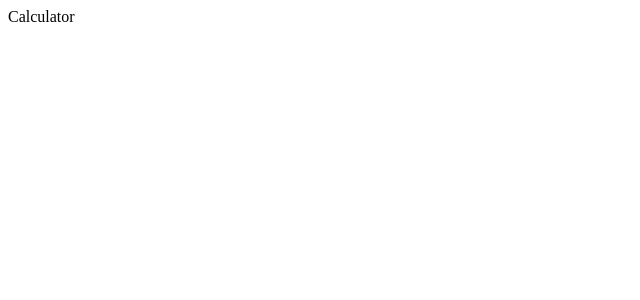
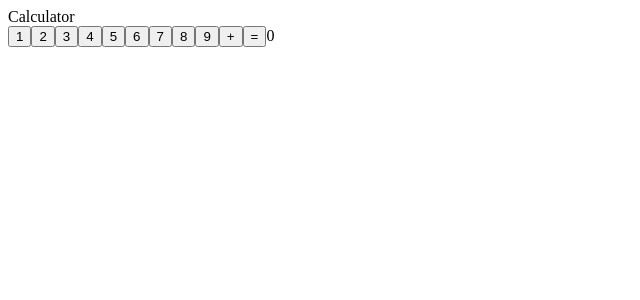
Before and after one commit to AlexKMarshall/calculator, a Next.js app: page / in a window 1280 px wide. Shown: the top 300 px of the page, without its empty margins (0-640 px from the left). Built offline with nearby package versions, Linux system fonts and the light colour scheme.

Commit message:
implement addition of single digits

```diff
--- a/package.json
+++ b/package.json
@@ -9,13 +9,16 @@
     "test": "jest --watch"
   },
   "dependencies": {
+    "@xstate/react": "^1.6.2",
     "next": "12.0.3",
     "react": "17.0.2",
-    "react-dom": "17.0.2"
+    "react-dom": "17.0.2",
+    "xstate": "^4.26.0"
   },
   "devDependencies": {
     "@testing-library/jest-dom": "^5.15.0",
     "@testing-library/react": "^12.1.2",
+    "@testing-library/user-event": "^13.5.0",
     "@types/node": "16.11.6",
     "@types/react": "17.0.34",
     "babel-jest": "^27.3.1",
--- /dev/null
+++ b/src/features/calculator.tsx
@@ -0,0 +1,125 @@
+import { assign, createMachine } from 'xstate'
+
+import { useMachine } from '@xstate/react'
+
+const numbers = ['1', '2', '3', '4', '5', '6', '7', '8', '9'] as const
+
+export type NumberKey = typeof numbers[number]
+
+type CalculatorEvent =
+  | { type: 'number'; key: NumberKey }
+  | { type: 'operator'; key: '+' }
+  | { type: 'equals' }
+type CalculatorContext = {
+  operand1Value: string
+  operand2Value: string
+  operator: '+' | null
+  display: string
+}
+
+const calculate = (
+  operand1: CalculatorContext['operand1Value'],
+  operand2: CalculatorContext['operand2Value'],
+  operator: CalculatorContext['operator']
+) => {
+  const op1 = parseInt(operand1)
+  const op2 = parseInt(operand2)
+  switch (operator) {
+    case '+':
+      return op1 + op2
+    default:
+      return 0
+  }
+}
+
+const calculatorMachine = createMachine<CalculatorContext, CalculatorEvent>({
+  id: 'calculator',
+  initial: 'start',
+  context: {
+    operand1Value: '',
+    operator: null,
+    operand2Value: '',
+    display: '0',
+  },
+  states: {
+    start: {
+      on: {
+        number: {
+          target: 'operand1',
+          actions: assign({
+            display: (context, event) => event.key,
+          }),
+        },
+      },
+    },
+    operand1: {
+      on: {
+        operator: {
+          target: 'operator',
+          actions: assign({
+            operand1Value: (context, event) => context.display,
+            operator: (context, event) => event.key,
+          }),
+        },
+      },
+    },
+    operator: {
+      on: {
+        number: {
+          target: 'operand2',
+          actions: assign({
+            display: (context, event) => event.key,
+          }),
+        },
+      },
+    },
+    operand2: {
+      on: {
+        equals: {
+          target: 'result',
+          actions: assign({
+            operand2Value: (context, event) => context.display,
+          }),
+        },
+      },
+    },
+    result: {
+      entry: [
+        assign({
+          display: ({ operand1Value, operator, operand2Value }, event) => {
+            return calculate(operand1Value, operand2Value, operator).toString()
+          },
+        }),
+      ],
+    },
+  },
+})
+
+export function Calculator(): JSX.Element {
+  const [state, send] = useMachine(calculatorMachine)
+  console.log(state.value)
+  // console.log(state.context)
+  return (
+    <>
+      {numbers.map((number) => (
+        <button
+          key={number}
+          type="button"
+          onClick={() => send({ type: 'number', key: number })}
+        >
+          {number}
+        </button>
+      ))}
+      <button
+        type="button"
+        onClick={() => send({ type: 'operator', key: '+' })}
+      >
+        +
+      </button>
+      <button type="button" onClick={() => send('equals')}>
+        =
+      </button>
+      <output>{state.context.display}</output>
+    </>
+  )
+}
--- a/src/pages/index.tsx
+++ b/src/pages/index.tsx
@@ -1,3 +1,4 @@
+import { Calculator } from 'src/features/calculator'
 import Head from 'next/head'
 import type { NextPage } from 'next'
 
@@ -13,6 +14,7 @@ const Home: NextPage = () => {
         <link rel="icon" href="/favicon.ico" />
       </Head>
       <main>Calculator</main>
+      <Calculator />
     </>
   )
 }
```
Also changed, not shown: 2 other files (tests, documents, lock files or other folders).
